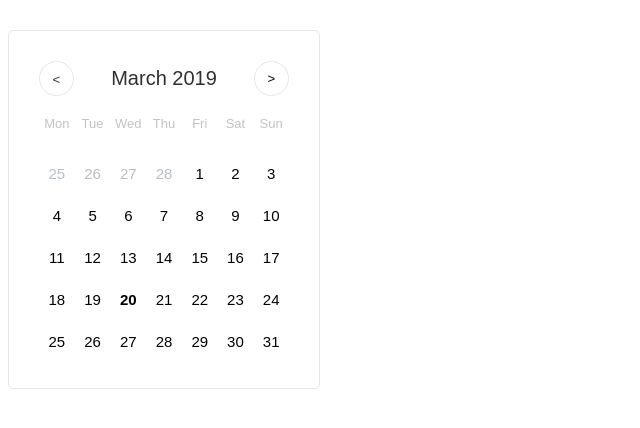
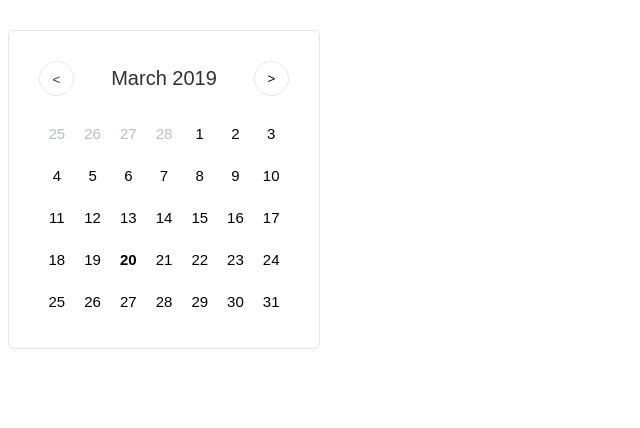
Before and after one commit to toptal/simple-react-calendar, a React app: page / in a window 1280 px wide. Shown: the top 428 px of the page, without its empty margins (0-640 px from the left). Built offline with nearby package versions, Linux system fonts and the light colour scheme; the HTML template or start-up script is replaced by a standard one.

Commit message:
feat: add custom render functions to calendar

```diff
--- a/src/calendar/calendar.jsx
+++ b/src/calendar/calendar.jsx
@@ -27,6 +27,7 @@ export default class Calendar extends React.Component {
     NoticeComponent: PropTypes.oneOfType([PropTypes.object, PropTypes.func]),
     activeMonth: datePropType,
     blockClassName: PropTypes.string,
+    customRender: PropTypes.func,
     daysOfWeek: PropTypes.arrayOf(PropTypes.string),
     disableDaysOfWeek: PropTypes.bool,
     disabledIntervals: PropTypes.arrayOf(
@@ -52,6 +53,10 @@ export default class Calendar extends React.Component {
     onSelect: PropTypes.func,
     onSelectionProgress: PropTypes.func,
     rangeLimit: PropTypes.number,
+    renderDay: PropTypes.func,
+    renderMonth: PropTypes.func,
+    renderMonthHeader: PropTypes.func,
+    renderWeek: PropTypes.func,
     selected: PropTypes.oneOfType([
       datePropType,
       PropTypes.shape({
@@ -199,13 +204,38 @@ export default class Calendar extends React.Component {
   }
 
   render() {
+    const {blockClassName, customRender} = this.props
+
+    const children = (
+      <React.Fragment>
+        {this._renderNotice()}
+        {this._renderMonthHeader()}
+        {this._renderMonth()}
+      </React.Fragment>
+    )
+
+    if (customRender) {
+      return customRender({
+        ...this.props,
+        children,
+      })
+    }
+
+    return <div className={blockClassName}>{children}</div>
+  }
+
+  _renderNotice() {
+    const {shownNoticeType} = this.state
+    const {blockClassName} = this.props
+    const NoticeComponent = this.props.NoticeComponent || Notice
+
+    return shownNoticeType && <NoticeComponent blockClassName={blockClassName} type={shownNoticeType} />
+  }
+
+  _renderMonth() {
     const {
       blockClassName,
       disableDaysOfWeek,
-      headerNextArrow,
-      headerNextTitle,
-      headerPrevArrow,
-      headerPrevTitle,
       maxDate,
       minDate,
       minNumberOfWeeks,
@@ -215,27 +245,19 @@ export default class Calendar extends React.Component {
       rangeLimit,
       weekStartsOn,
       daysOfWeek,
+      renderDay,
+      renderWeek,
+      renderMonth,
     } = this.props
+
     const selection = this._selection()
     const highlight = this._highlight()
-    const MonthHeaderComponent = this.props.MonthHeaderComponent || MonthHeader
 
     return (
-      <div className={blockClassName}>
-        {this._renderNotice()}
-        <MonthHeaderComponent
-          activeMonth={this._activeMonth()}
-          blockClassName={blockClassName}
-          headerNextArrow={headerNextArrow}
-          headerNextTitle={headerNextTitle}
-          headerPrevArrow={headerPrevArrow}
-          headerPrevTitle={headerPrevTitle}
-          maxDate={maxDate}
-          minDate={minDate}
-          onMonthChange={this._switchMonth.bind(this)}
-          ref="header"
-        />
       <Month
+        customRender={renderMonth}
+        renderDay={renderDay}
+        renderWeek={renderWeek}
         activeMonth={this._activeMonth()}
         blockClassName={blockClassName}
         daysOfWeek={daysOfWeek}
@@ -257,15 +279,39 @@ export default class Calendar extends React.Component {
         today={this._today()}
         weekStartsOn={weekStartsOn}
       />
-      </div>
     )
   }
 
-  _renderNotice() {
-    const {shownNoticeType} = this.state
-    const {blockClassName} = this.props
-    const NoticeComponent = this.props.NoticeComponent || Notice
+  _renderMonthHeader() {
+    const {
+      blockClassName,
+      headerNextArrow,
+      headerNextTitle,
+      headerPrevArrow,
+      headerPrevTitle,
+      maxDate,
+      minDate,
+      MonthHeaderComponent = MonthHeader,
+      renderMonthHeader,
+    } = this.props
 
-    return shownNoticeType && <NoticeComponent blockClassName={blockClassName} type={shownNoticeType} />
+    if (renderMonthHeader) {
+      return renderMonthHeader({...this.props})
+    }
+
+    return (
+      <MonthHeaderComponent
+        activeMonth={this._activeMonth()}
+        blockClassName={blockClassName}
+        headerNextArrow={headerNextArrow}
+        headerNextTitle={headerNextTitle}
+        headerPrevArrow={headerPrevArrow}
+        headerPrevTitle={headerPrevTitle}
+        maxDate={maxDate}
+        minDate={minDate}
+        onMonthChange={this._switchMonth.bind(this)}
+        ref="header"
+      />
+    )
   }
 }
--- a/src/calendar/day.jsx
+++ b/src/calendar/day.jsx
@@ -3,7 +3,8 @@ import formatDate from 'date-fns/format'
 import PropTypes from 'prop-types'
 import React from 'react'
 
-const Day = ({
+const Day = (props) => {
+  const {
     blockClassName,
     date,
     handleOnClick,
@@ -21,8 +22,18 @@ const Day = ({
     isToday,
     isWeekend,
     isWorkday,
-}) => (
-  <button
+    customRender
+  } = props
+  const children = formatDate(date, 'D')
+
+  if (customRender) {
+    return customRender({
+      ...props,
+      children
+    })
+  }
+
+  return <button
     className={cx(`${blockClassName}-day`, {
       'is-current_month': isCurrentMonth,
       'is-disabled': isDisabled,
@@ -42,12 +53,13 @@ const Day = ({
     onMouseEnter={handleOnEnter}
     value={date}
   >
-    {formatDate(date, 'D')}
+    {children}
   </button>
-)
+}
 
 Day.propTypes = {
   blockClassName: PropTypes.string.isRequired,
+  customRender: PropTypes.func,
   date: PropTypes.string.isRequired,
   handleOnClick: PropTypes.func,
   handleOnEnter: PropTypes.func,
@@ -63,7 +75,7 @@ Day.propTypes = {
   isSelectionStart: PropTypes.bool.isRequired,
   isToday: PropTypes.bool.isRequired,
   isWeekend: PropTypes.bool.isRequired,
-  isWorkday: PropTypes.bool.isRequired,
+  isWorkday: PropTypes.bool.isRequired
 }
 
 export default Day
--- a/src/calendar/month.jsx
+++ b/src/calendar/month.jsx
@@ -24,6 +24,7 @@ export default class Month extends React.Component {
   static propTypes = {
     activeMonth: datePropType.isRequired,
     blockClassName: PropTypes.string.isRequired,
+    customRender: PropTypes.func,
     daysOfWeek: PropTypes.arrayOf(PropTypes.string),
     disableDaysOfWeek: PropTypes.bool,
     disabledIntervals: PropTypes.arrayOf(
@@ -42,6 +43,8 @@ export default class Month extends React.Component {
     onDayMouseEnter: PropTypes.func,
     onNoticeChange: PropTypes.func.isRequired,
     rangeLimit: PropTypes.number,
+    renderDay: PropTypes.func,
+    renderWeek: PropTypes.func,
     selectedMax: datePropType,
     selectedMin: datePropType,
     today: datePropType.isRequired,
@@ -200,16 +203,31 @@ export default class Month extends React.Component {
   }
 
   render() {
-    const {blockClassName, disableDaysOfWeek, weekStartsOn, daysOfWeek} = this.props
+    const {blockClassName, customRender} = this.props
 
-    return (
-      <div className={`${blockClassName}-month`}>
-        {!disableDaysOfWeek && (
-          <DaysOfWeek blockClassName={blockClassName} weekStartsOn={weekStartsOn} daysOfWeek={daysOfWeek} />
-        )}
+    const children = (
+      <React.Fragment>
+        {this._renderDaysOfWeek()}
         {this._renderWeeks()}
-      </div>
+      </React.Fragment>
     )
+
+    if (customRender) {
+      return customRender({
+        ...this.props,
+        children,
+      })
+    }
+
+    return <div className={`${blockClassName}-month`}>{children}</div>
+  }
+
+  _renderDaysOfWeek() {
+    const {disableDaysOfWeek, blockClassName, weekStartsOn, daysOfWeek} = this.props
+
+    if (!disableDaysOfWeek) return
+
+    return <DaysOfWeek blockClassName={blockClassName} weekStartsOn={weekStartsOn} daysOfWeek={daysOfWeek} />
   }
 
   _renderWeeks() {
@@ -225,6 +243,8 @@ export default class Month extends React.Component {
       minNumberOfWeeks,
       rangeLimit,
       weekStartsOn,
+      renderDay,
+      renderWeek,
     } = this.props
     const weeks = []
     let {minDate, maxDate} = this.props
@@ -247,6 +267,8 @@ export default class Month extends React.Component {
     return weeks.map((week) => {
       return (
         <Week
+          customRender={renderWeek}
+          renderDay={renderDay}
           activeMonth={activeMonth}
           blockClassName={blockClassName}
           date={week}
--- a/src/calendar/week.jsx
+++ b/src/calendar/week.jsx
@@ -21,6 +21,7 @@ export default class Week extends React.Component {
   static propTypes = {
     activeMonth: datePropType.isRequired,
     blockClassName: PropTypes.string.isRequired,
+    customRender: PropTypes.func,
     date: datePropType.isRequired,
     disabledIntervals: PropTypes.arrayOf(
       PropTypes.shape({
@@ -35,6 +36,7 @@ export default class Week extends React.Component {
     onDayClick: PropTypes.func.isRequired,
     onDayMouseEnter: PropTypes.func.isRequired,
     onDisabledDayClick: PropTypes.func.isRequired,
+    renderDay: PropTypes.func,
     selectedMax: datePropType,
     selectedMin: datePropType,
     today: datePropType.isRequired,
@@ -92,7 +94,17 @@ export default class Week extends React.Component {
   }
 
   render() {
-    return <div className={`${this.props.blockClassName}-week`}>{this._renderDays()}</div>
+    const {customRender} = this.props
+    const children = this._renderDays()
+
+    if (customRender) {
+      return customRender({
+        ...this.props,
+        children
+      })
+    }
+
+    return <div className={`${this.props.blockClassName}-week`}>{children}</div>
   }
 
   _renderDays() {
@@ -107,6 +119,7 @@ export default class Week extends React.Component {
       selectedMax,
       selectedMin,
       weekStartsOn,
+      renderDay,
     } = this.props
     const start = startOfWeek(date, {weekStartsOn})
     const end = endOfWeek(date, {weekStartsOn})
@@ -121,6 +134,7 @@ export default class Week extends React.Component {
 
       return (
         <Day
+          customRender={renderDay}
           blockClassName={blockClassName}
           date={date}
           handleOnClick={isSelectable ? onDayClick : isDisabled ? onDisabledDayClick : null}
```
Lines whose indentation alone changed are shown as unchanged.
